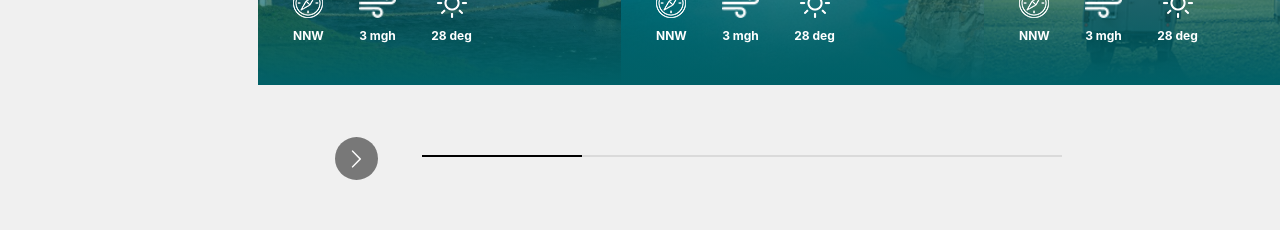
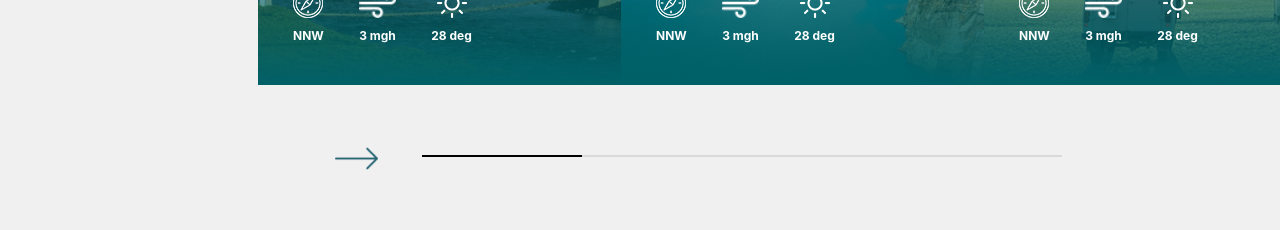
Before and after one commit to hamzakhalid141999/Facing-North, a Next.js app: page /destination_detail in a window 1280 px wide. Shown: the part 2380-2610 px from the top of the page. Built offline with nearby package versions, Linux system fonts and the light colour scheme.

Commit message:
fixes part 4

```diff
--- a/components/destinationDetailScreen/thirdHomePageSection/index.js
+++ b/components/destinationDetailScreen/thirdHomePageSection/index.js
@@ -15,6 +15,9 @@ import wind from "../../../public/assets/homepage/wind.svg";
 import sun from "../../../public/assets/homepage/sun.svg";
 import pin from "../../../public/assets/homepage/stroke_pin.svg";
 import BestPlacesCards from "../components/bestPlacesCards";
+
+import right_arrow from "../../../public/assets/services_details_assets/right_arrow.svg";
+import left_arrow from "../../../public/assets/services_details_assets/left_arrow.svg";
 
 import Carousel from "react-multi-carousel";
 import "react-multi-carousel/lib/styles.css";
@@ -42,6 +45,38 @@ function ThirdHomePageSection() {
     },
   };
 
+  const CustomRightArrow = ({ onClick, ...rest }) => {
+    const {
+      onMove,
+      carouselState: { currentSlide, deviceType },
+    } = rest;
+    // onMove means if dragging or swiping in progress.
+    return (
+      <img
+        src={right_arrow.src}
+        style={{ width: "60px", height: "60px", position: "absolute" }}
+        className={"react-multiple-carousel__arrow--right"}
+        onClick={() => onClick()}
+      />
+    );
+  };
+
+  const CustomLeftArrow = ({ onClick, ...rest }) => {
+    const {
+      onMove,
+      carouselState: { currentSlide, deviceType },
+    } = rest;
+    // onMove means if dragging or swiping in progress.
+    return (
+      <img
+        className={"react-multiple-carousel__arrow--left"}
+        src={left_arrow.src}
+        style={{ width: "60px", height: "60px", position: "absolute" }}
+        onClick={() => onClick()}
+      />
+    );
+  };
+
   return (
     <div className={classes.container}>
       <div className={classes.title_section}>
@@ -59,6 +94,8 @@ function ThirdHomePageSection() {
             swipeable={true}
             draggable={true}
             showDots={true}
+            customRightArrow={<CustomRightArrow />}
+            customLeftArrow={<CustomLeftArrow />}
           >
             <PlacesCards pic={explore_pic_3} />
             <PlacesCards pic={explore_pic_2} />
```
